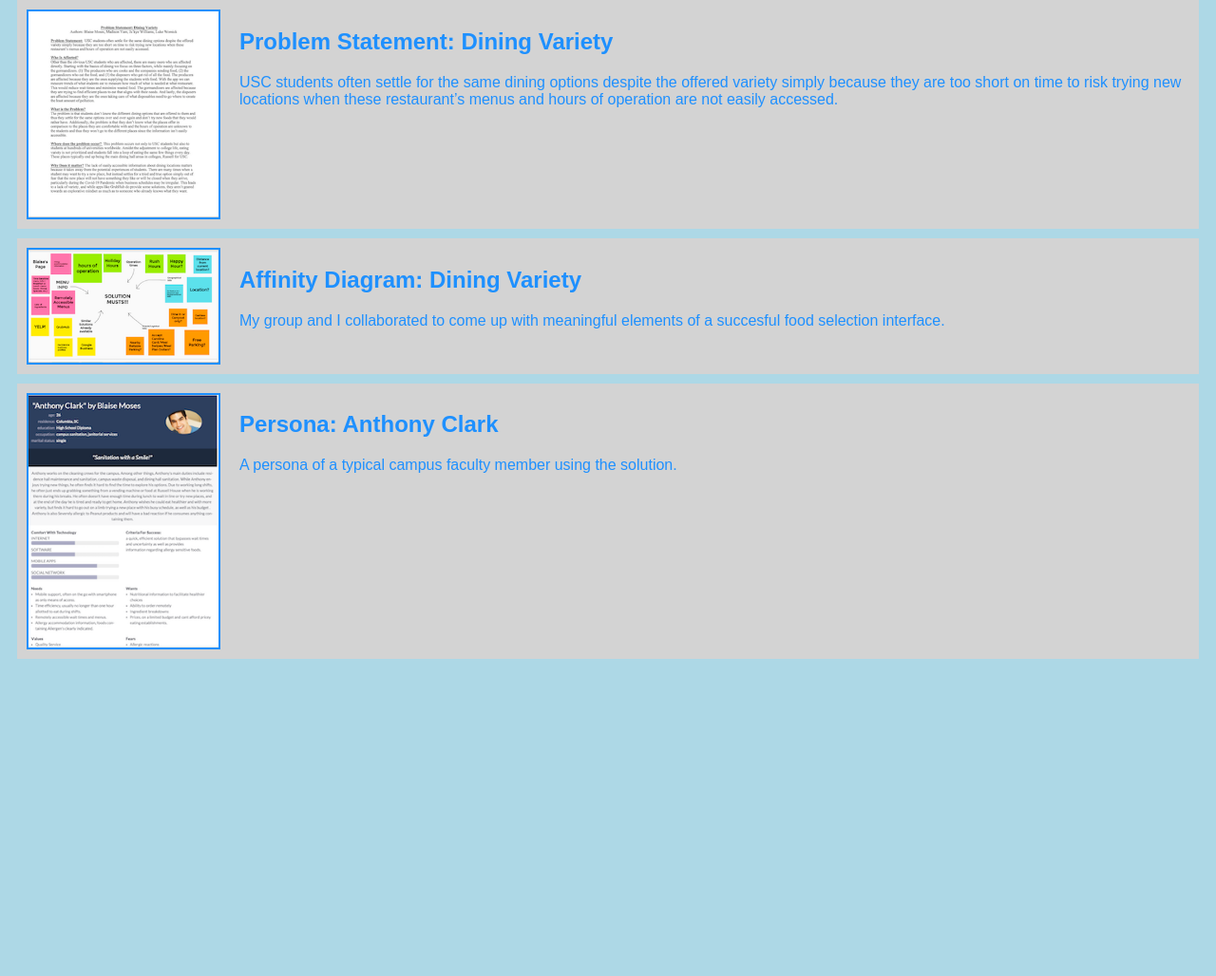
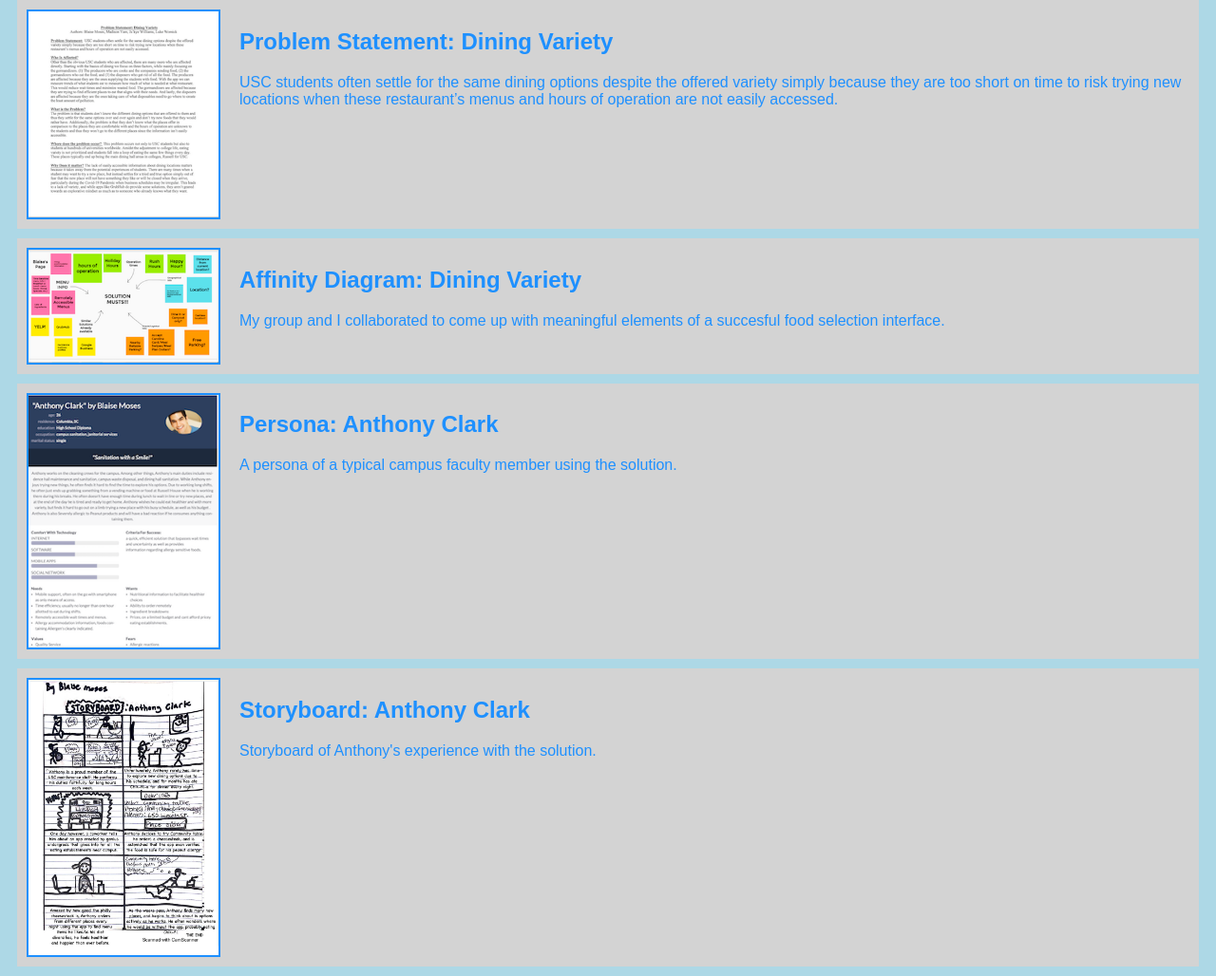
Before and after one commit to BAMOSES/BAMOSES.github.io, a plain HTML site: page index.html in a window 1280 px wide. Shown: the part 66-1094 px from the top of the page at 95% size. Before the commit the page ends 800 px from the top, so only its background shows below. Drawn offline with Linux system fonts and the light colour scheme.

Commit message:
Add files via upload

```diff
--- a/index.html
+++ b/index.html
@@ -41,5 +41,17 @@
 
                 </section>
             </section>
+            <!--Storyboard Assignment-->
+        </section>
+        <section class="assignment">
+            <a href="files/storyboard.pdf"><img src="images/storyboard.png"><a>
+            <section class="assignment-details">
+                <a href="files/storyboard.pdf"><h2>Storyboard: Anthony Clark</h2><a>
+                <p>
+                   Storyboard of Anthony's experience with the solution.
+                </p>
+
+            </section>
+        </section>
         </body>
     </html>
```
